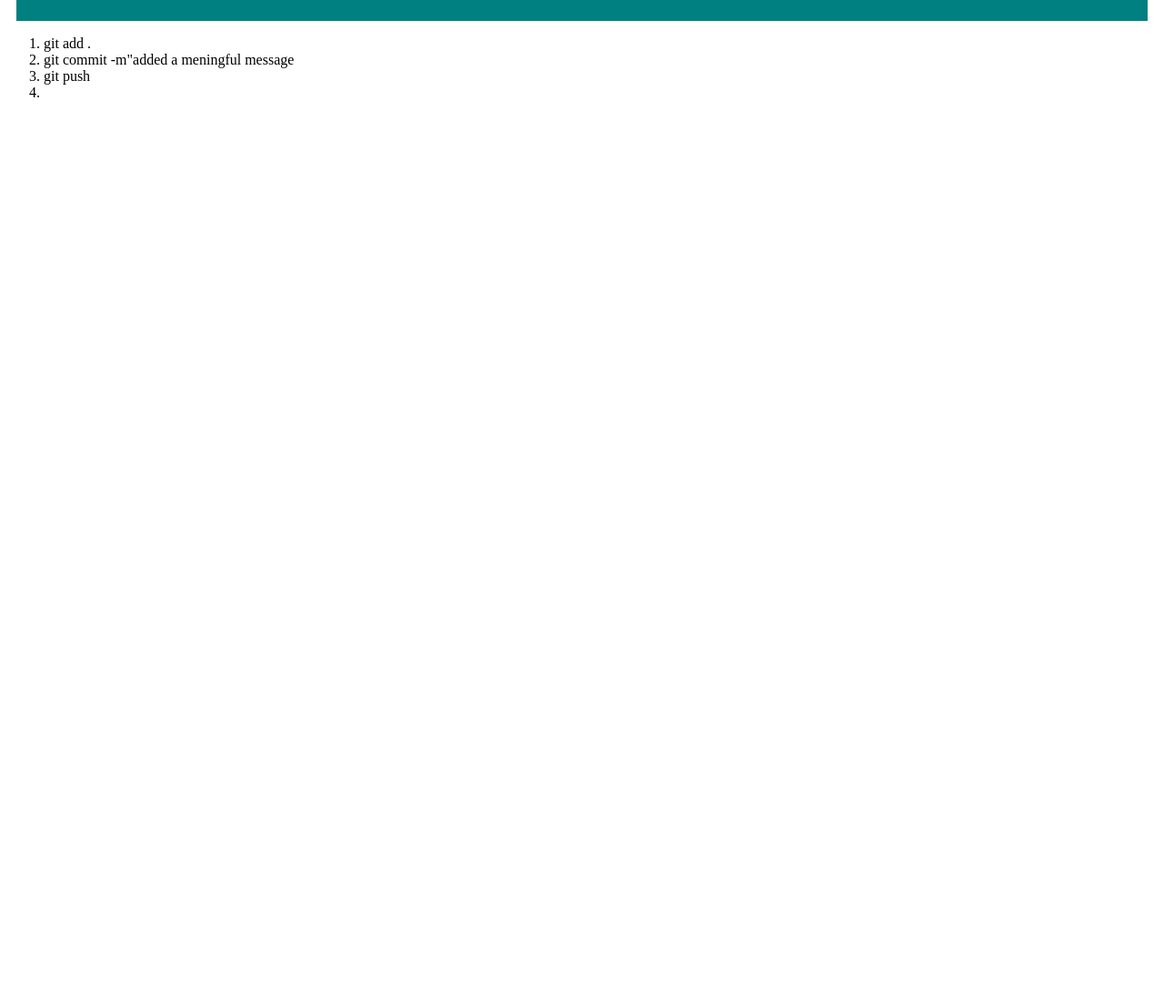
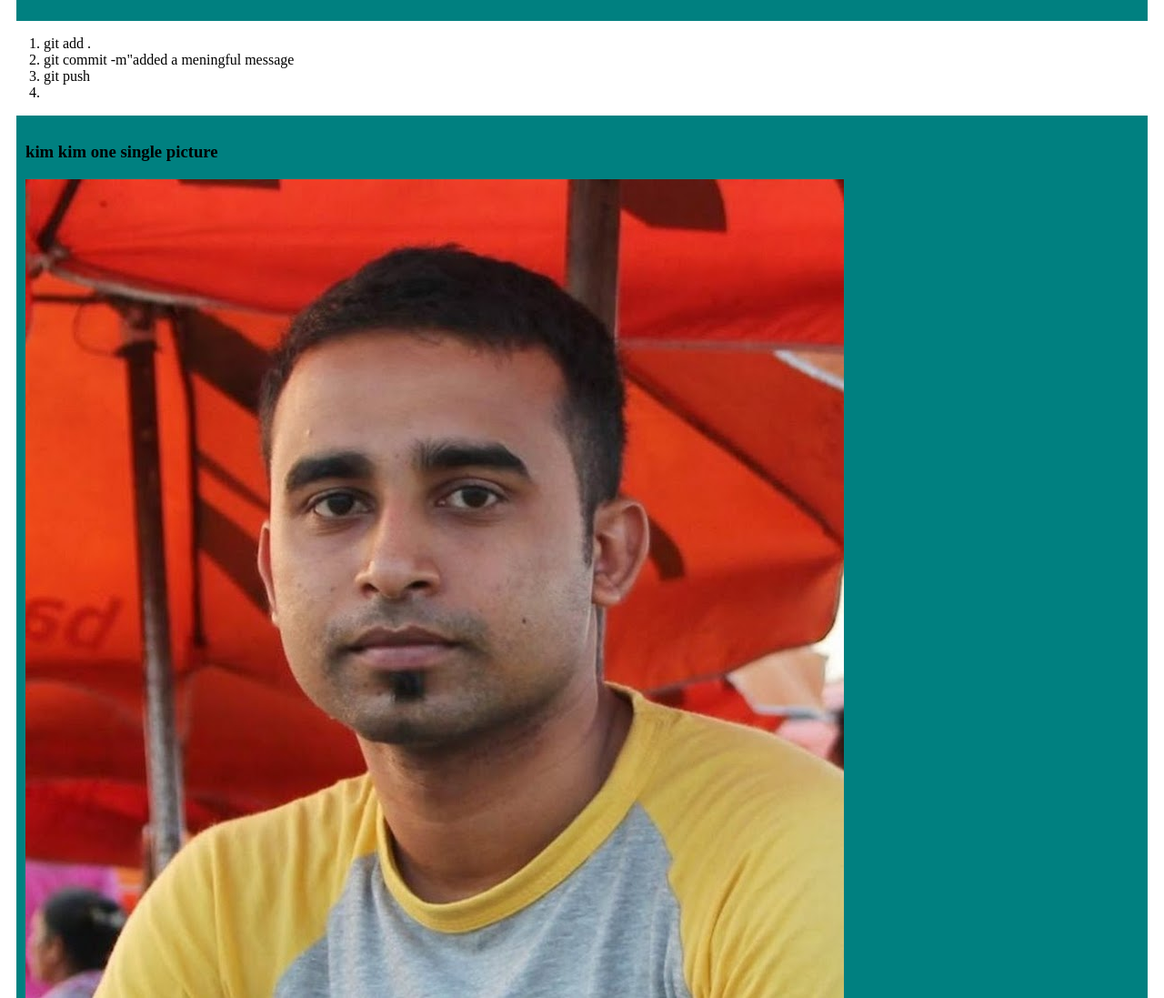
Before and after one commit to MusfiqRabby/my-simple-website, a plain HTML site: page index.html in a window 1280 px wide. Shown: the part 401-1498 px from the top of the page at 91% size. Before the commit the page ends 800 px from the top, so only its background shows below. Drawn offline with Linux system fonts and the light colour scheme.

Commit message:
kim a dim

```diff
--- a/index.html
+++ b/index.html
@@ -26,5 +26,12 @@
         <li>git push <li>
     </ol>
 
+<div>
+    <h3>kim kim one single picture</h3>
+    <img src="unnamed.jpg" alt="">
+</div>
+
+
+
 </body>
 </html>
--- a/styles/blog.css
+++ b/styles/blog.css
@@ -2,9 +2,11 @@ div{
     background: teal;
     margin: 10px;
     padding: 10px;
+    background-image: url('');
 }
 
 .tag{
     font-weight: 700;
     color: red;
+
 }
```
Also changed, not shown: unnamed.jpg (added).
